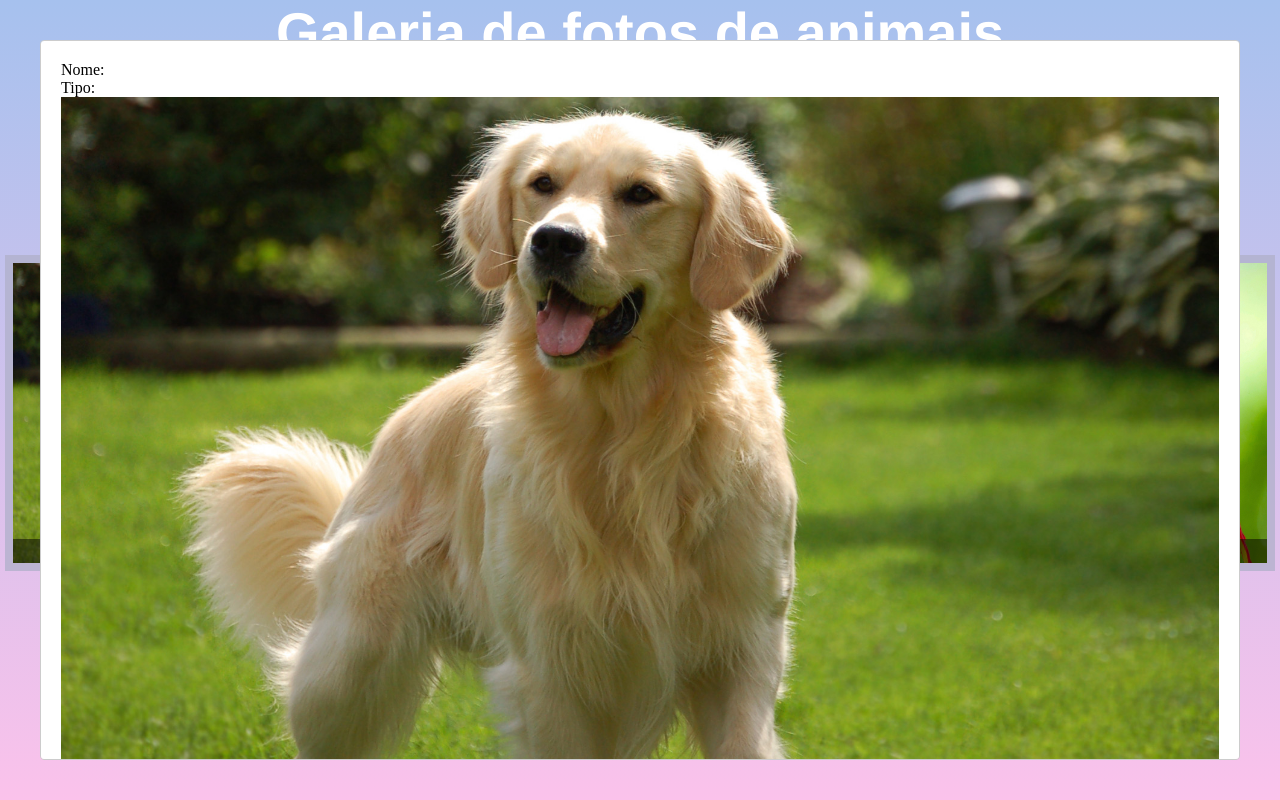
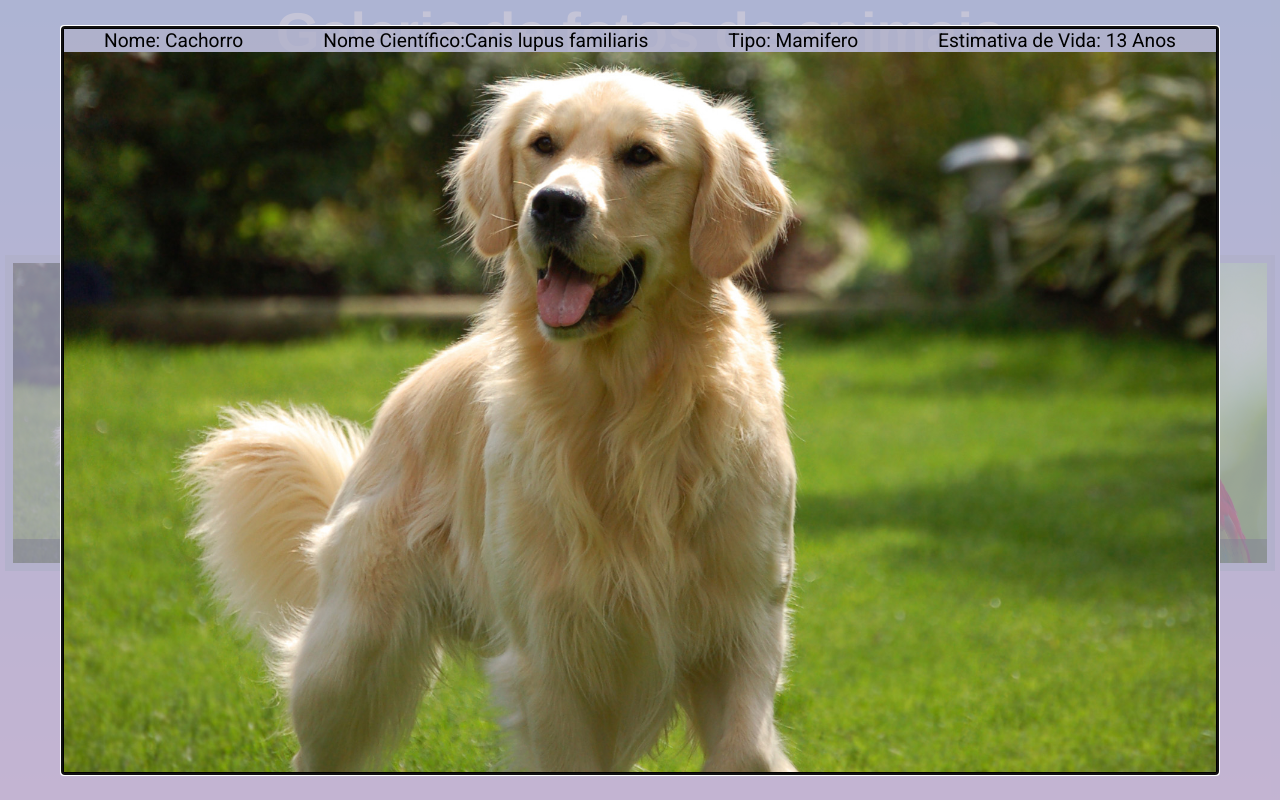
Before and after one commit to felippefms/galeria_animais, a React (Create React App) app: page / in a window 1280 px wide. Both pictures are taken after a click on the element "Seja Bem-Vindo !". Built offline with nearby package versions, Linux system fonts and the light colour scheme.

Commit message:
update
Modal improvements.

```diff
--- a/src/components/Home.css
+++ b/src/components/Home.css
@@ -0,0 +1,5 @@
+@import url('https://fonts.googleapis.com/css2?family=Roboto:wght@300&display=swap');
+
+.Initial-Text{
+    font-family: 'Roboto', sans-serif;
+}
--- a/src/components/Home.js
+++ b/src/components/Home.js
@@ -14,9 +14,9 @@ function Home() {
             </div>
 
             <div className="content-wrapper">
-                <PhotoBox imagem={Cachorro} Caption={'Seja Bem-Vindo !'}></PhotoBox>
+                <PhotoBox imagem={Cachorro} Caption={'Seja Bem-Vindo !'} nome='Cachorro' nomecien='Canis lupus familiaris' tipo='Mamifero' anos='13'></PhotoBox>
                 <PhotoBox imagem={Golfinho} Caption={'Basta clicar em uma imagem.'}></PhotoBox>
-                <PhotoBox imagem={Papagaio} Caption={'Escolha uma categoria acima.'}></PhotoBox>
+                <PhotoBox imagem={Papagaio} Caption={'Escolha uma categoria acima.'} nome='Arara' nomecien='Ara chloropterus' tipo='Ave' anos='60'></PhotoBox>
             </div>
         </div>
     )
--- a/src/components/PhotoBox.css
+++ b/src/components/PhotoBox.css
@@ -1,3 +1,5 @@
+@import url('https://fonts.googleapis.com/css2?family=Roboto&display=swap');
+
 .PhotoBox{
     display: flex;
     position: relative;
@@ -29,18 +31,33 @@ img{
     font-size: 1.3rem;
     user-select: none;
     text-align: center;
+    font-family: 'Roboto', sans-serif;
 }
 
-.Modal {
-    position: absolute;
-    top: 40px;
-    left: 40px;
-    right: 40px;
-    bottom: 40px;
-    background-color: papayawhip;
+.modal-overlay {
+    position: fixed;
+    top: 0;
+    left: 0;
+    right: 0;
+    bottom: 0;
+    background-color: rgba(176, 176, 201, 0.74);
+    overflow: hidden;
+
+    display: flex;
+    align-items: center;
+    justify-content: center;
   }
 
-  .Overlay {
+  .modal-content{
+    width: 90%;
+    max-width: 1200px;
+    background-color: rgba(176, 176, 201, 0.74);
+    border: 3px solid black;
+    font-size: 1.2rem;
+    font-family: 'Roboto', sans-serif;
+
     display: flex;
-
+    flex-direction: row;
+    flex-wrap: wrap;
+    justify-content: space-around;
   }
--- a/src/components/PhotoBox.jsx
+++ b/src/components/PhotoBox.jsx
@@ -21,9 +21,11 @@ function PhotoBox(props){
                 <img src={props.imagem} alt="Imagem"/>
                 <p className='Photo-Text'>{props.Caption}</p>
             </div>
-            <Modal overlayClassName="Overlay" isOpen={modalIsOpen} onRequestClose={closeModal}>
+            <Modal overlayClassName="modal-overlay" isOpen={modalIsOpen} onRequestClose={closeModal} className="modal-content">
                 <p>Nome: {props.nome}</p>
+                <p>Nome Científico:{props.nomecien}</p>
                 <p>Tipo: {props.tipo}</p>
+                <p>Estimativa de Vida: {props.anos} Anos</p>
                 <img src={props.imagem} alt='imagem'></img>
             </Modal>
         </>
--- a/src/components/Terrestres.js
+++ b/src/components/Terrestres.js
@@ -5,7 +5,7 @@ import cachorro from'../imgs/cachorro.jpg';
 function Terrestres(){
     return(
         <div className='content-wrapper'>
-            <PhotoBox imagem={cachorro} nome='cachorro' tipo='mamifero'></PhotoBox>
+            <PhotoBox imagem={cachorro} nome='Cachorro' nomecien='Canis lupus familiaris' tipo='Mamifero' anos='13'></PhotoBox>
             <PhotoBox></PhotoBox>
             <PhotoBox></PhotoBox>
             <PhotoBox></PhotoBox>
--- a/src/components/Voadores.js
+++ b/src/components/Voadores.js
@@ -1,5 +1,6 @@
 import React from 'react';
 import PhotoBox from './PhotoBox';
+import papagaio from '../imgs/papagaio.jpg'
 
 function Voadores(){
     return(
@@ -12,7 +13,7 @@ function Voadores(){
         <PhotoBox></PhotoBox>
         <PhotoBox></PhotoBox>
         <PhotoBox></PhotoBox>
-        <PhotoBox></PhotoBox>
+        <PhotoBox imagem={papagaio} nome='Arara' nomecien='Ara chloropterus' tipo='Ave' anos='60'></PhotoBox>
         <PhotoBox></PhotoBox>
         <PhotoBox></PhotoBox>
         <PhotoBox></PhotoBox>
```
